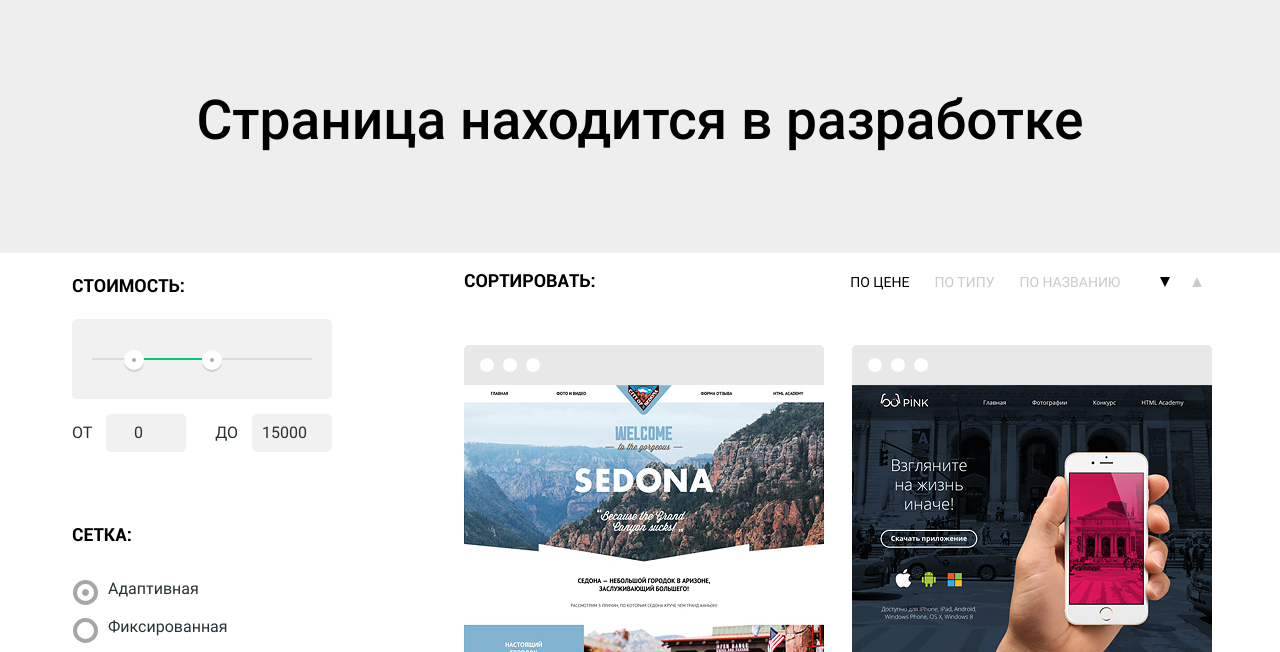
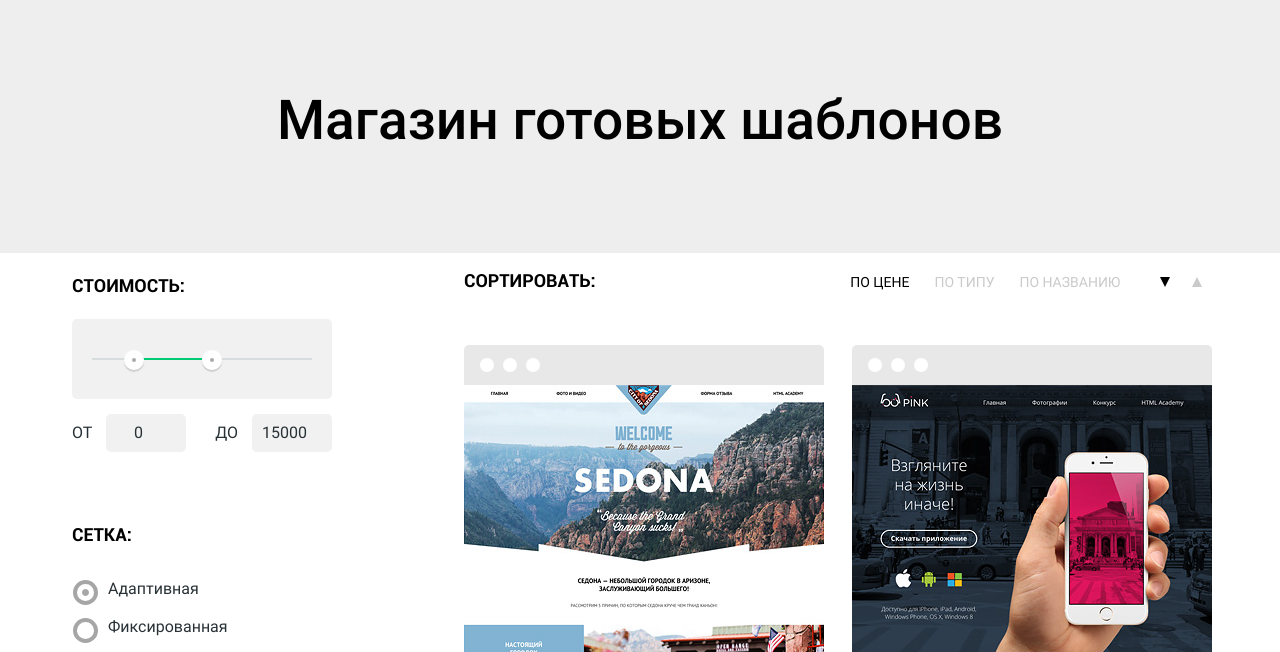
Before and after one commit to mangust5580/nerds, a website: page source/catalog.html in a window 1280 px wide. Shown: the part 131-783 px from the top of the page. Drawn offline with nearby package versions, Linux system fonts and the light colour scheme; files that its build step writes are made by us from their sources; files whose address does not match are found by name.

Commit message:
Update catalog.html

```diff
--- a/source/catalog.html
+++ b/source/catalog.html
@@ -43,7 +43,7 @@
         </div>
       </div>
       <div class="page-header__content">
-        <h2 class="page-header__title">Страница находится в разработке</h2>
+        <h2 class="page-header__title">Магазин готовых шаблонов</h2>
       </div>
     </div>
   </header>
```
